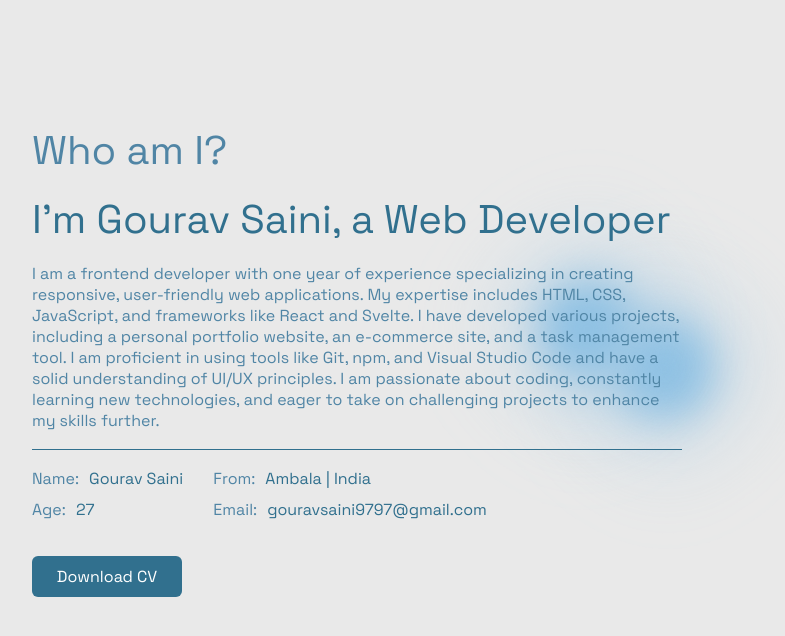
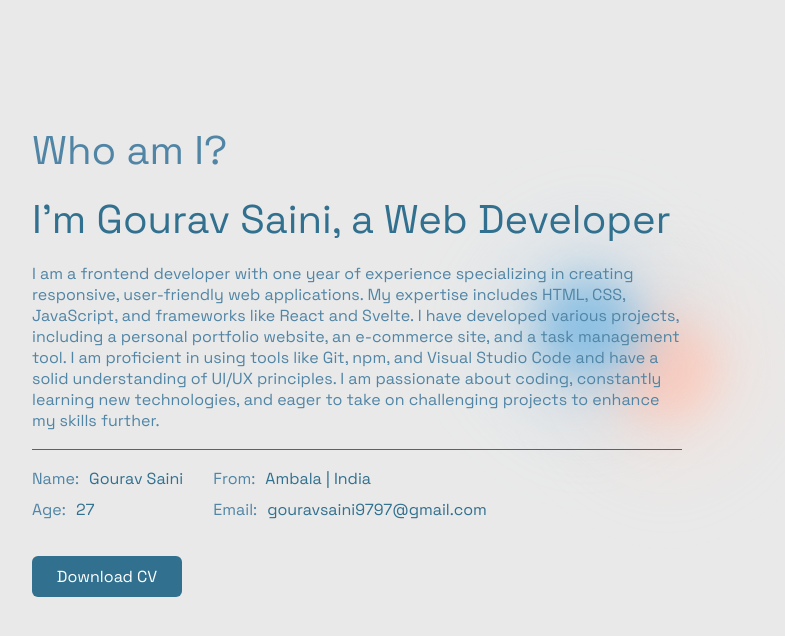
Before and after one commit to grv-saini-20/Porfolio-Website, a React (Vite) app: page / in a window 1280 px wide. Shown: the part 1159-1795 px from the top of the page, without its empty margins (258-1043 px from the left). Built offline with nearby package versions, Linux system fonts and the light colour scheme.

Commit message:
fix: color

```diff
--- a/src/components/project/Abstract/Abstract.scss
+++ b/src/components/project/Abstract/Abstract.scss
@@ -6,8 +6,8 @@
         inline-size: 100px;
         block-size: 100px;
         border-radius: 50%;
-        box-shadow: 0 0 100px var(--tertiary-500);
-        background-color: var(--tertiary-500);
+        box-shadow: 0 0 100px #ffccbc;
+        background-color: #ffccbc;
         filter: blur(20px);
         animation: rotate-circle-one 6s linear infinite;
     }
```
Also changed, not shown: 5 other files (tests, documents, lock files or other folders).
